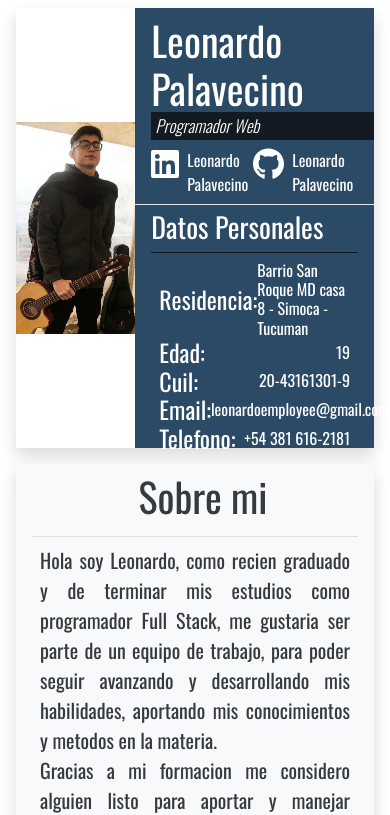
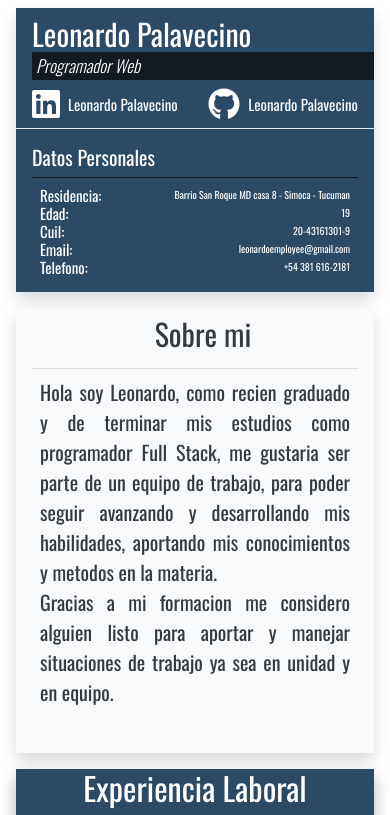
Before and after one commit to leo43161/leo43161.github.io, a React (Create React App) app: page / in a window 390 px wide. Shown: the top 815 px of the page. Built offline with nearby package versions, Linux system fonts and the light colour scheme.

Commit message:
Se actualizo la version responsive

```diff
--- /dev/null
+++ b/src/Components/Experiencia/Experiencia.css
@@ -0,0 +1,3 @@
+h3{
+    font-size: 20px;
+}
--- a/src/Components/Experiencia/Experiencia.js
+++ b/src/Components/Experiencia/Experiencia.js
@@ -1,5 +1,6 @@
 import React from "react";
 import CardExperiencia from "./CardExperiencia";
+import './Experiencia.css';
 
 const Experiencia = () => {
   return (
--- /dev/null
+++ b/src/Components/Headers.css
@@ -0,0 +1,14 @@
+@media (max-width: 575.98px) {
+    h6 {
+      font-size: 10px;
+    }
+    h4 {
+        font-size: 15px;
+    }
+    h1{
+        font-size: 30px;
+    }
+    a{
+        font-size: 15px;
+    }
+  }
--- a/src/Components/Headers.js
+++ b/src/Components/Headers.js
@@ -1,18 +1,19 @@
 import React from "react";
 import { FontAwesomeIcon } from "@fortawesome/react-fontawesome";
 import { faLinkedin, faGithub } from "@fortawesome/free-brands-svg-icons";
+import './Headers.css'
 
 const Headers = () => {
   return (
-    <div className="d-flex p-0 w-100">
-      <div className="col-4 p-0 d-flex justify-content-center align-items-center">
+    <div className="d-flex p-0 w-100 h-100">
+      <div className="col-4 p-0 d-none d-sm-flex justify-content-center align-items-center h-100 bg-black">
         <img
           src={process.env.PUBLIC_URL + "foto.png"}
           alt="Foto"
           className="img-fluid"
         />
       </div>
-      <div className="col-8 owsla d-flex flex-column px-0">
+      <div className="col-sm-8 col-12 owsla d-flex flex-column px-0">
         <div className="w-100 py-2 pl-3 bg-blue text-white border-bottom">
           <h1 className="m-0">Leonardo Palavecino</h1>
           <h5 className="font-weight-light font-small p-1 bg-black">
@@ -39,7 +40,7 @@ const Headers = () => {
             </div>
           </div>
         </div>
-        <div className="h-100 d-flex bg-blue text-white flex-column justify-content-center px-3">
+        <div className="h-100 d-flex bg-blue text-white flex-column justify-content-center px-3 py-3">
           <div>
             <h3>Datos Personales</h3>
             <hr className="my-2 bg-black" />
--- a/src/Components/Portafolio/Diseños.css
+++ b/src/Components/Portafolio/Diseños.css
@@ -8,7 +8,7 @@
 }
 
 .diseño {
-  height: 425px!important;
+  height: 425px !important;
 }
 
 .img-diseño:hover a {
@@ -18,3 +18,8 @@
   text-shadow: 1px 1px rgb(0, 0, 0), 1px 1px rgb(0, 0, 0), 1px 1px rgb(0, 0, 0),
     1px 1px rgb(0, 0, 0);
 }
+@media (max-width: 575.98px) {
+  p {
+    font-size: 13px;
+  }
+}
--- a/src/Components/Portafolio/Lenguaje.js
+++ b/src/Components/Portafolio/Lenguaje.js
@@ -8,7 +8,7 @@ const Lenguaje = (props) => {
       style={{ backgroundColor: props.color}}
     >
       <FontAwesomeIcon
-        className="mr-3"
+        className="mr-md-3 mr-1"
         icon={props.icono}
         size="2x"
       ></FontAwesomeIcon>
--- a/src/Components/Portafolio/Portafolio.js
+++ b/src/Components/Portafolio/Portafolio.js
@@ -11,7 +11,7 @@ import {
 
 const Portafolio = () => {
   return (
-    <div className="w-100 d-flex flex-column flex-lg-row">
+    <div className="w-100 d-flex flex-column justify-content-between flex-lg-row">
       <div className="d-flex flex-column col-lg-6 col-12 p-0">
         {/* 1 */}
         <Diseños
@@ -125,7 +125,7 @@ const Portafolio = () => {
           }
         ></Diseños>
       </div>
-      <div className="d-flex flex-column pl-2 col-lg-6 col-12 p-0">
+      <div className="d-flex flex-column pl-lg-2 pl-0 col-lg-6 col-12 p-0">
         {/* 2 */}
         <Diseños
           nombre="Fratom Chocolates"
```
